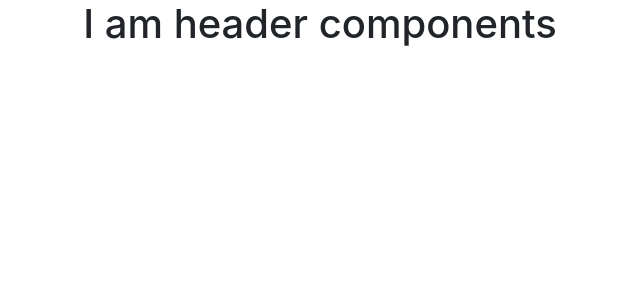
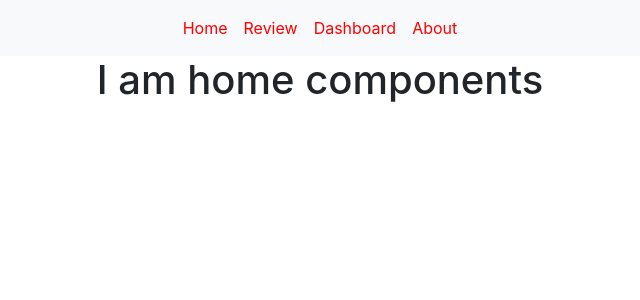
Before and after one commit to rashidul191/product-analysis-website, a React (Create React App) app: page /home in a window 1280 px wide. Shown: the top 300 px of the page, without its empty margins (320-960 px from the left). Built offline with nearby package versions, Linux system fonts and the light colour scheme.

Commit message:
create all components

```diff
--- a/src/App.js
+++ b/src/App.js
@@ -1,10 +1,28 @@
-import './App.css';
-import Header from './components/Header/Header';
+import { Route, Routes } from "react-router-dom";
+import "./App.css";
+import About from "./components/About/About";
+import Dashboard from "./components/Dashboard/Dashboard";
+import Header from "./components/Header/Header";
+import Home from "./components/Home/Home";
+import NotFound from "./components/NotFound/NotFound";
+import Review from "./components/Review/Review";
 
 function App() {
   return (
     <div className="App">
       <Header></Header>
+
+      <Routes>
+        <Route path="/" element={<Home />}></Route>
+        <Route path="/home" element={<Home />}></Route>
+        <Route path="/review" element={<Review />}></Route>
+        <Route path="/dashboard" element={<Dashboard />}></Route>
+        <Route path="/about" element={<About />}></Route>
+
+
+
+        <Route path="/*" element={<NotFound />}></Route>
+      </Routes>
     </div>
   );
 }
--- /dev/null
+++ b/src/components/About/About.js
@@ -0,0 +1,11 @@
+import React from 'react';
+
+const About = () => {
+    return (
+        <div>
+            <h2>About components</h2>
+        </div>
+    );
+};
+
+export default About;
--- /dev/null
+++ b/src/components/CustomLink/CustomLink.js
@@ -0,0 +1,19 @@
+import { Link, useMatch, useResolvedPath } from "react-router-dom";
+
+const CustomLink = ({ children, to, ...props }) => {
+  let resolved = useResolvedPath(to);
+  let match = useMatch({ path: resolved.pathname, end: true });
+  return (
+    <div>
+      <Link
+        style={{ textDecoration: match ? "underline" : "none", color: match ? "green": "red" }}
+        to={to}
+        {...props}
+      >
+        {children}
+      </Link>
+    </div>
+  );
+};
+
+export default CustomLink;
--- /dev/null
+++ b/src/components/Dashboard/Dashboard.js
@@ -0,0 +1,11 @@
+import React from 'react';
+
+const Dashboard = () => {
+    return (
+        <div>
+            <h1>Dashboard components</h1>
+        </div>
+    );
+};
+
+export default Dashboard;
--- a/src/components/Header/Header.js
+++ b/src/components/Header/Header.js
@@ -1,11 +1,60 @@
-import React from 'react';
+import React from "react";
+import CustomLink from "../CustomLink/CustomLink";
 
 const Header = () => {
-    return (
-        <div>
-            <h1>I am header components</h1>
+  return (
+    <div>
+      {/*
+          <nav>
+              <CustomLink to="/">Home</CustomLink>
+              <CustomLink to="/review">Review</CustomLink>
+              <CustomLink to="/dashboard">Dashboard</CustomLink>
+              <CustomLink to="/about">About</CustomLink>
+
+          </nav>
+ */}
+
+      <nav class="navbar navbar-expand-lg bg-light">
+        <div class="container-fluid">
+          <button
+            class="navbar-toggler"
+            type="button"
+            data-bs-toggle="collapse"
+            data-bs-target="#navbarNav"
+            aria-controls="navbarNav"
+            aria-expanded="false"
+            aria-label="Toggle navigation"
+          >
+            <span class="navbar-toggler-icon"></span>
+          </button>
+          <div class="collapse navbar-collapse" id="navbarNav">
+            <ul class="navbar-nav mx-auto">
+              <li class="nav-item">
+                <CustomLink class="nav-link" to="/">
+                  Home
+                </CustomLink>
+              </li>
+              <li class="nav-item">
+                <CustomLink class="nav-link" to="/review">
+                  Review
+                </CustomLink>
+              </li>
+              <li class="nav-item">
+                <CustomLink class="nav-link" to="/dashboard">
+                  Dashboard
+                </CustomLink>
+              </li>
+              <li class="nav-item">
+                <CustomLink class="nav-link" to="/about">
+                  About
+                </CustomLink>
+              </li>
+            </ul>
+          </div>
         </div>
-    );
+      </nav>
+    </div>
+  );
 };
 
 export default Header;
--- /dev/null
+++ b/src/components/Home/Home.js
@@ -0,0 +1,11 @@
+import React from 'react';
+
+const Home = () => {
+    return (
+        <div>
+            <h1>I am home components</h1>
+        </div>
+    );
+};
+
+export default Home;
--- /dev/null
+++ b/src/components/NotFound/NotFound.js
@@ -0,0 +1,14 @@
+import React from 'react';
+import { Link } from 'react-router-dom';
+
+const NotFound = () => {
+    return (
+        <div>
+            <h3>Error!!! sorry page not found</h3>
+            <h1>404</h1>
+            <Link to="/">Back To Home</Link>
+        </div>
+    );
+};
+
+export default NotFound;
--- /dev/null
+++ b/src/components/Review/Review.js
@@ -0,0 +1,11 @@
+import React from 'react';
+
+const Review = () => {
+    return (
+        <div>
+            <h1>Review Components</h1>
+        </div>
+    );
+};
+
+export default Review;
```
